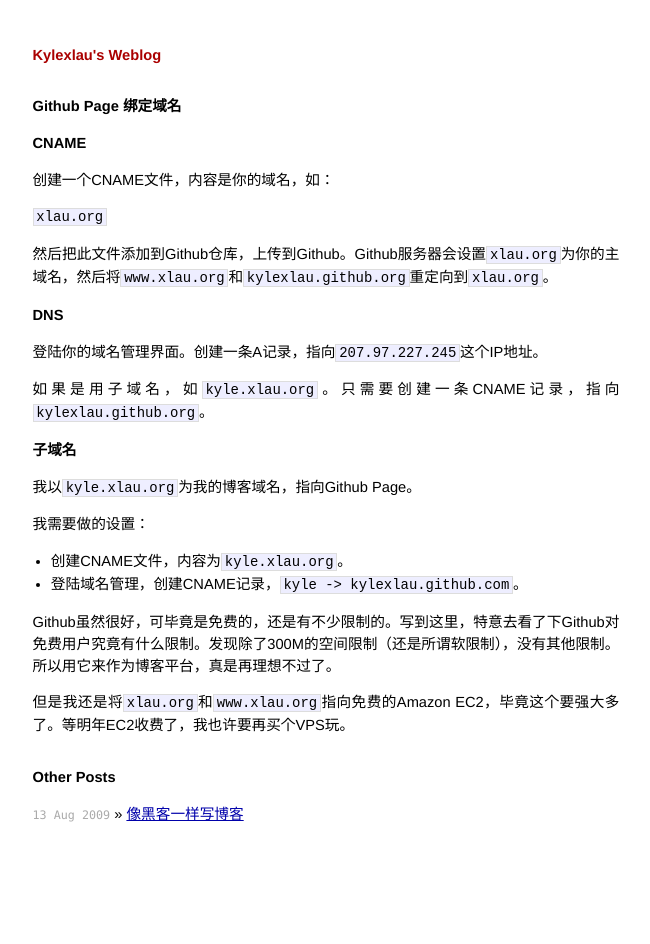
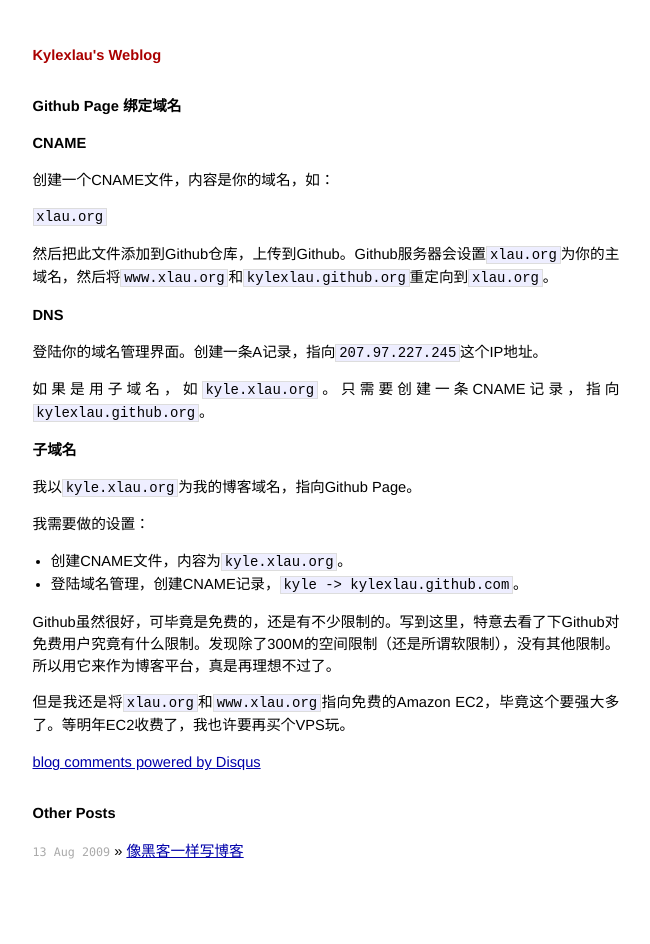
Before and after one commit to kylexlau/kylexlau.github.com, a Jekyll site: the page built from _posts/2010-12-29-github-CNAME.md, in a window 1280 px wide. Shown: the whole page, without its empty margins (314-964 px from the left). Built offline with Jekyll 4.4.1, drawn with Linux system fonts in a browser that asks for light colours; comment, search, counter and statistics services are not loaded; some of the changed lines change nothing that is shown.

Commit message:
setup Disqus comment system.

```diff
--- a/_layouts/post.html
+++ b/_layouts/post.html
@@ -3,6 +3,27 @@
 ---
 <div id="post">
 {{ content }}
+
+
+<div id="disqus_thread"></div>
+<script type="text/javascript">
+    /* * * CONFIGURATION VARIABLES: EDIT BEFORE PASTING INTO YOUR WEBPAGE * * */
+    var disqus_shortname = 'xlau'; // required: replace example with your forum shortname
+
+    // The following are highly recommended additional parameters. Remove the slashes in front to use.
+    // var disqus_identifier = 'unique_dynamic_id_1234';
+    // var disqus_url = 'http://example.com/permalink-to-page.html';
+
+    /* * * DON'T EDIT BELOW THIS LINE * * */
+    (function() {
+        var dsq = document.createElement('script'); dsq.type = 'text/javascript'; dsq.async = true;
+        dsq.src = 'http://' + disqus_shortname + '.disqus.com/embed.js';
+        (document.getElementsByTagName('head')[0] || document.getElementsByTagName('body')[0]).appendChild(dsq);
+    })();
+</script>
+<noscript>Please enable JavaScript to view the <a href="http://disqus.com/?ref_noscript">comments powered by Disqus.</a></noscript>
+<a href="http://disqus.com" class="dsq-brlink">blog comments powered by <span class="logo-disqus">Disqus</span></a>
+
 </div>
 
 <div id="related">
```
